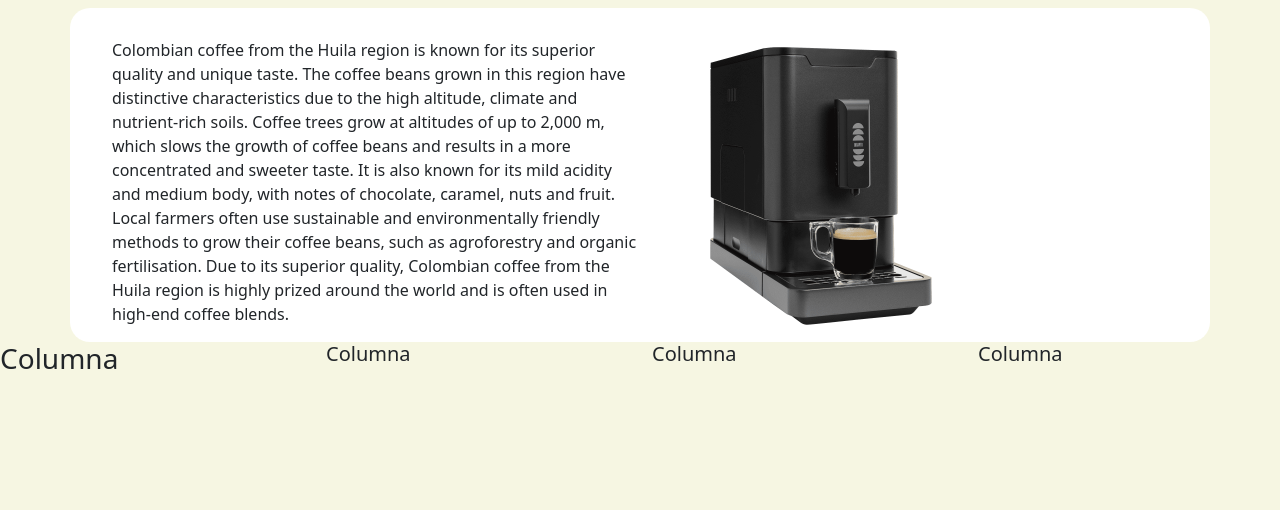
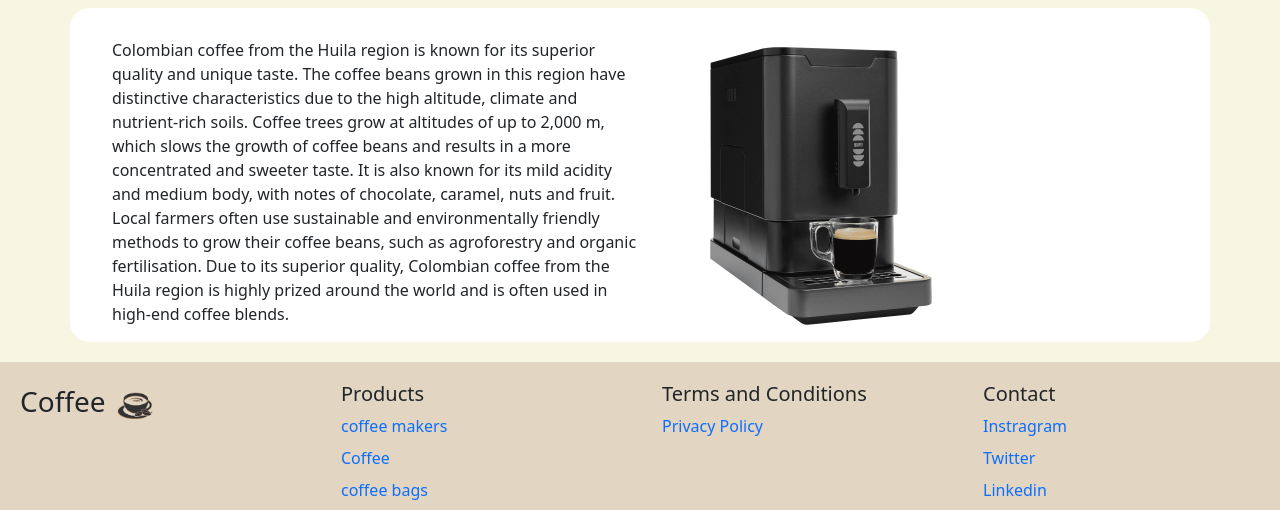
Before and after one commit to akaChucu/segunda-entrega, a plain HTML site: page index.html in a window 1280 px wide. Shown: the part 2000-2510 px from the top of the page. Before the commit the page ends 2383 px from the top, so only its background shows below. Drawn offline with Linux system fonts and the light colour scheme.

Commit message:
footer added

```diff
--- a/index.html
+++ b/index.html
@@ -13,7 +13,7 @@
     <div class="container-fluid container-navbar">
         <nav class="navbar navbar-bg navbar-expand-lg">
             <div class="container-fluid">
-              <a class="navbar-brand" href="#"><img src="imagenes/logo.png" alt="Bootstrap" width="30" height="30"></a>
+              <a class="navbar-brand padding-imagen" href="#"><img src="imagenes/logo.png" alt="Bootstrap" width="30" height="30"></a>
               <button class="navbar-toggler" type="button" data-bs-toggle="collapse" data-bs-target="#navbarSupportedContent" aria-controls="navbarSupportedContent" aria-expanded="false" aria-label="Toggle navigation">
                 <span class="navbar-toggler-icon"></span>
               </button>
@@ -25,8 +25,11 @@
                   <li class="nav-item">
                     <a class="nav-link active" aria-current="page" href="products.html">Products</a>
                   </li><li class="nav-item">
-                    <a class="nav-link active" aria-current="page" href="#">Contact Us</a>
+                    <a class="nav-link active" aria-current="page" href="contacs-us.html">Contact Us</a>
                   </li>
+                </li><li class="nav-item">
+                  <a class="nav-link active" aria-current="page" href="our-team.html">Our Team</a>
+                </li>
                 </ul>
                 <form class="d-flex" role="search">
                     <input class="form-control me-2" type="search" placeholder="Search" aria-label="Search">
@@ -102,7 +105,7 @@
       <div class="row">
           <div class="col-md-12">
             <div class="titulo-uno">
-              <h1><a href="https://www.en-vols.com/en/taste/gastronomy/best-coffees-in-the-world/"> The best Coffee in the World</a></h1>
+              <h1><a class="text-decoration-none" href="https://www.en-vols.com/en/taste/gastronomy/best-coffees-in-the-world/"> The best Coffee in the World</a></h1>
             </div>
           </div>
       </div>
@@ -119,22 +122,53 @@
         </div>
     </div>
 
-    <div class="containter-fluid">
+    <div class="containter-fluid footer">
 
       <div class="row">
+        <div class="col-lg-3 col-xs-12">
+          <p class="h3">Coffee <img src="imagenes/logo.png" alt="Bootstrap" width="45" height="45"></p>
+        </div>
 
         <div class="col-lg-3 col-xs-12">
-          <p class="h3">Columna</p>
-        </div>
-        <div class="col-lg-3 col-xs-12">
-          <p class="h5">Columna</p></div>
-        <div class="col-lg-3 col-xs-12">
-          <p class="h5">Columna</p>
-        </div>
-        <div class="col-lg-3 col-xs-12">
-          <p class="h5">Columna</p>
+          <p class="h5">Products</p>
+
+          <div class="mb-2">
+            <a class="text-decoration-none" href="#">coffee makers</a>
+          </div>
+
+          <div class="mb-2">
+          <a class="text-decoration-none" href="#">Coffee</a>
+          </div>
+
+          <div class="mb-2">
+            <a class="text-decoration-none" href="#">coffee bags</a>
+          </div>
         </div>
 
+        <div class="col-lg-3 col-xs-12">
+          <p class="h5">Terms and Conditions</p>
+
+          <div class="mb-2">
+            <a class="text-decoration-none" href="#">Privacy Policy</a>
+          </div>
+
+        </div>
+
+        <div class="col-lg-3 col-xs-12">
+          <p class="h5">Contact</p>
+
+          <div class="mb-2">
+            <a class="text-decoration-none" href="#">Instragram</a>
+          </div>
+
+          <div class="mb-2">
+            <a class="text-decoration-none" href="#">Twitter</a>
+          </div>
+
+          <div class="mb-2">
+            <a class="text-decoration-none" href="#">Linkedin</a>
+          </div>
+        </div>
       </div>
     </div>
 
--- a/style.css
+++ b/style.css
@@ -13,6 +13,10 @@ body {
 
 .container-fluid {
     padding: 0;
+}
+
+.padding-imagen {
+    padding-left: 20px;
 }
 
 .imagen-carousel {
@@ -36,10 +40,6 @@ body {
     text-align: center;
 }
 
-a {
-    text-decoration: none;
-}
-
 .cafe-colombiano {
     width: 300px;
     height: 300px;
@@ -51,3 +51,10 @@ a {
     background-color: white;
     border-radius: 20px;
 }
+
+.footer {
+    background-color: #e2d5c1;
+    margin-top: 20px;
+    padding-top: 20px;
+    padding-left: 20px;
+}
```
Also changed, not shown: contacs-us.html (added, +11 -0 lines), our-team.html (added, +11 -0 lines).
